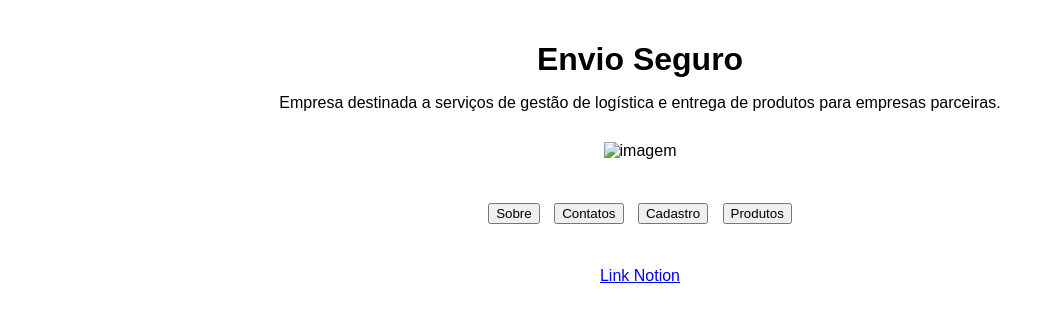
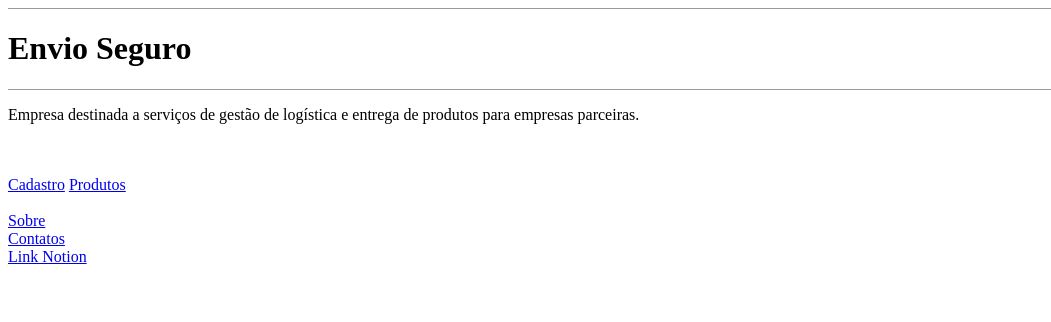
Before and after one commit to nicolasagomes/SENAC-PWNB-1142699914-nicolas, a plain HTML site: page PWMB_ENTREGAS/PWMB-Semana#03/index.html in a window 1280 px wide. Shown: the whole page, without its empty margins (0-1051 px from the left). Drawn offline with Linux system fonts and the light colour scheme.

Commit message:
Add files via upload

```diff
--- a/PWMB_ENTREGAS/PWMB-Semana#03/index.html
+++ b/PWMB_ENTREGAS/PWMB-Semana#03/index.html
@@ -5,53 +5,38 @@
     <meta name="viewport" content="width=device-width, initial-scale=1.0">
     <title>Envio Seguro</title>
 
-    <style>
-        body {
-            font-family: Arial, sans-serif;
-            text-align: center;
-            margin: 0;
-            padding: 0;
-        }
-        main {
-            max-width: 800px;
-            margin: 0 auto;
-            padding: 20px;
-        }
-        h1, h2, p {
-            margin-bottom: 10px;
-        }
-        img {
-            max-width: 100%;
-            height: auto;
-            margin: 20px 0;
-        }
-        button {
-            margin: 5px;
-        }
-        a {
-            display: block;
-            margin-top: 20px;
-        }
-    </style>
 </head>
 <body>
     <main>
-        <h1 align = "center">Envio Seguro</h1>
+        <hr size="1">
+        <h1>Envio Seguro</h1>
+        <hr size="1">
 
-        <p  align = "center">Empresa destinada a serviços de gestão de logística e entrega de produtos para empresas parceiras.</p>
+        <p >Empresa destinada a serviços de gestão de logística e entrega de produtos para empresas parceiras.</p>
 
-        <img src="imagem.jpg" alt="imagem" align = "center">
+
 
         <br></br>
 
-        <button>Sobre</button>
-        <button>Contatos</button>
-        <button>Cadastro</button>
-        <button>Produtos</button>
+
+        <a href="cadastro.html">Cadastro</a>
+        <a href="produtos.html">Produtos</a>
+
 
         <br></br>
 
-        <a href="https://www.notion.so/Envio-Seguro-c84d99ade3824a8fbe8192f09fb2eba7">Link Notion</a>
+
     </main>
 </body>
+
+
+<footer>
+    <a href="sobre.html">Sobre</a>
+    <br>
+    <a href="contatos.html">Contatos</a>
+    <br>
+
+
+    <a href="https://www.notion.so/Envio-Seguro-c84d99ade3824a8fbe8192f09fb2eba7">Link Notion</a>
+</footer>
 </html>
```
Also changed, not shown: PWMB_ENTREGAS/PWMB-Semana#03/cadastro.html (added, +17 -0 lines), PWMB_ENTREGAS/PWMB-Semana#03/contatos.html (added, +19 -0 lines), PWMB_ENTREGAS/PWMB-Semana#03/produtos.html (added, +22 -0 lines), PWMB_ENTREGAS/PWMB-Semana#03/sobre.html (added, +18 -0 lines).
